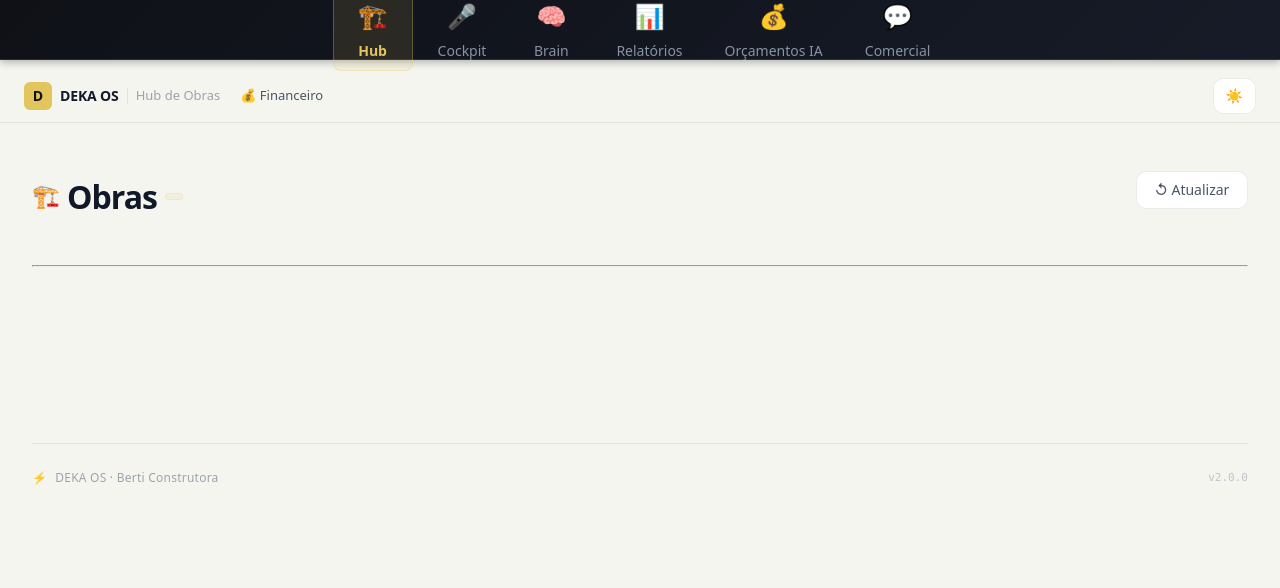
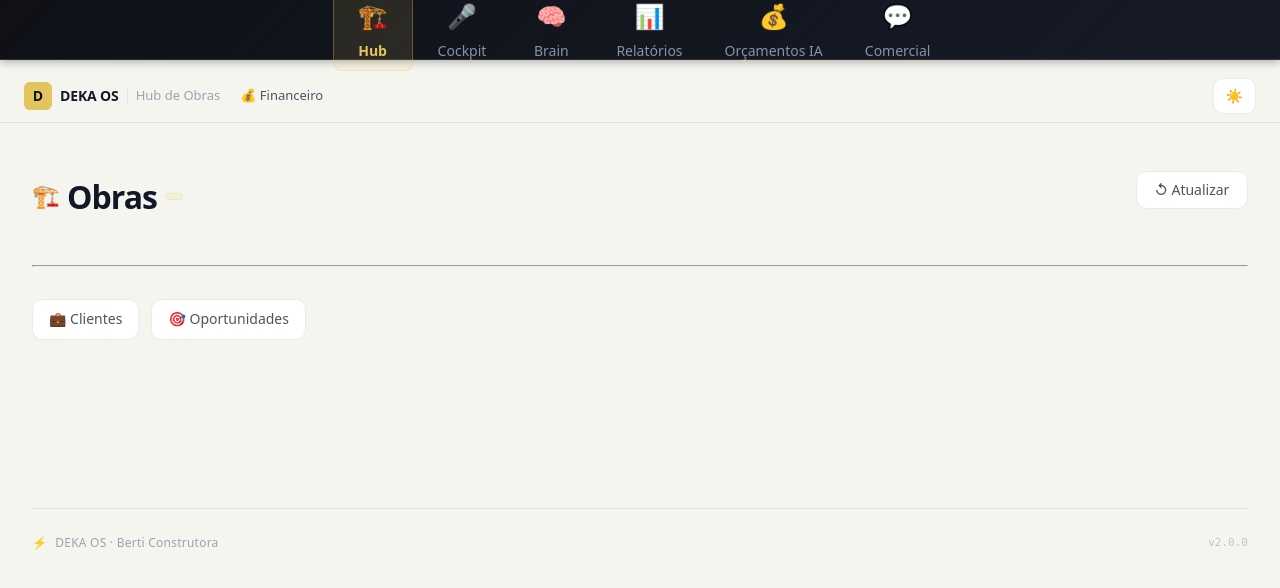
Before and after one commit to evandroduarte-deka/deka-os, a plain HTML site: page hub.html in a window 1280 px wide. Drawn offline with Linux system fonts and the light colour scheme; a script that the page names is missing.

Commit message:
feat: hub.html — links para clientes e oportunidades
- Navegação rápida após o cabeçalho
- Links estilizados com ícones 💼 🎯

```diff
--- a/hub.html
+++ b/hub.html
@@ -884,6 +884,16 @@
     <!-- Divisor visual -->
     <hr class="hub-divisor" aria-hidden="true" />
 
+    <!-- Navegação rápida para módulos -->
+    <div style="display: flex; gap: 0.75rem; margin-bottom: 1.5rem; flex-wrap: wrap;">
+      <a href="./clientes.html" style="display: inline-flex; align-items: center; gap: 0.5rem; padding: 0.5rem 1rem; background: var(--cor-fundo-elevado); border: 1px solid var(--cor-borda); border-radius: var(--radius-md); color: var(--cor-texto-secundario); text-decoration: none; font-size: 0.875rem; transition: all 120ms ease;">
+        💼 Clientes
+      </a>
+      <a href="./oportunidades.html" style="display: inline-flex; align-items: center; gap: 0.5rem; padding: 0.5rem 1rem; background: var(--cor-fundo-elevado); border: 1px solid var(--cor-borda); border-radius: var(--radius-md); color: var(--cor-texto-secundario); text-decoration: none; font-size: 0.875rem; transition: all 120ms ease;">
+        🎯 Oportunidades
+      </a>
+    </div>
+
     <!-- Grid de obras — hub.js popula este elemento -->
     <!-- Estados possíveis: skeleton (loading), cards (sucesso), vazio, erro -->
     <section
```
